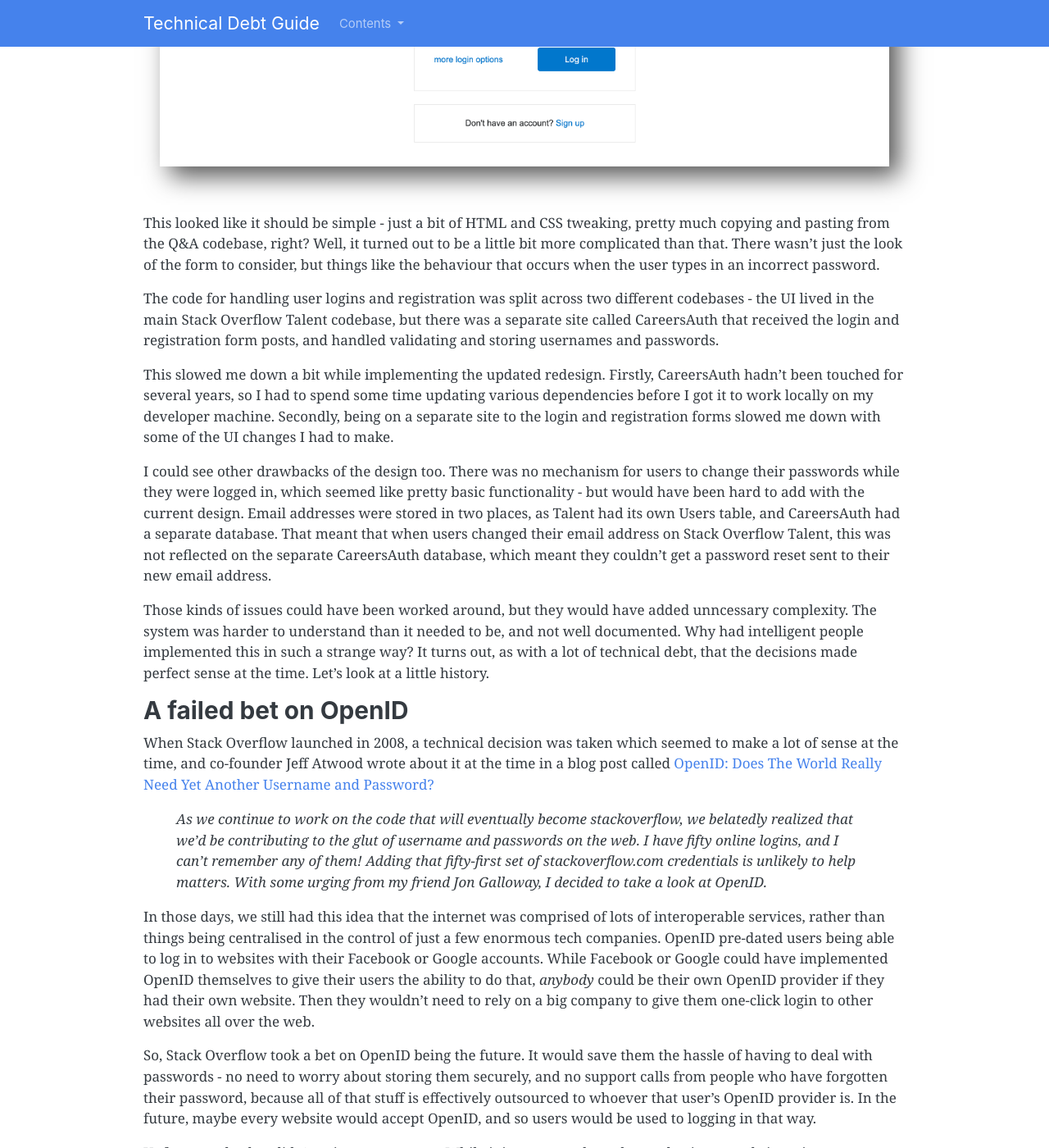
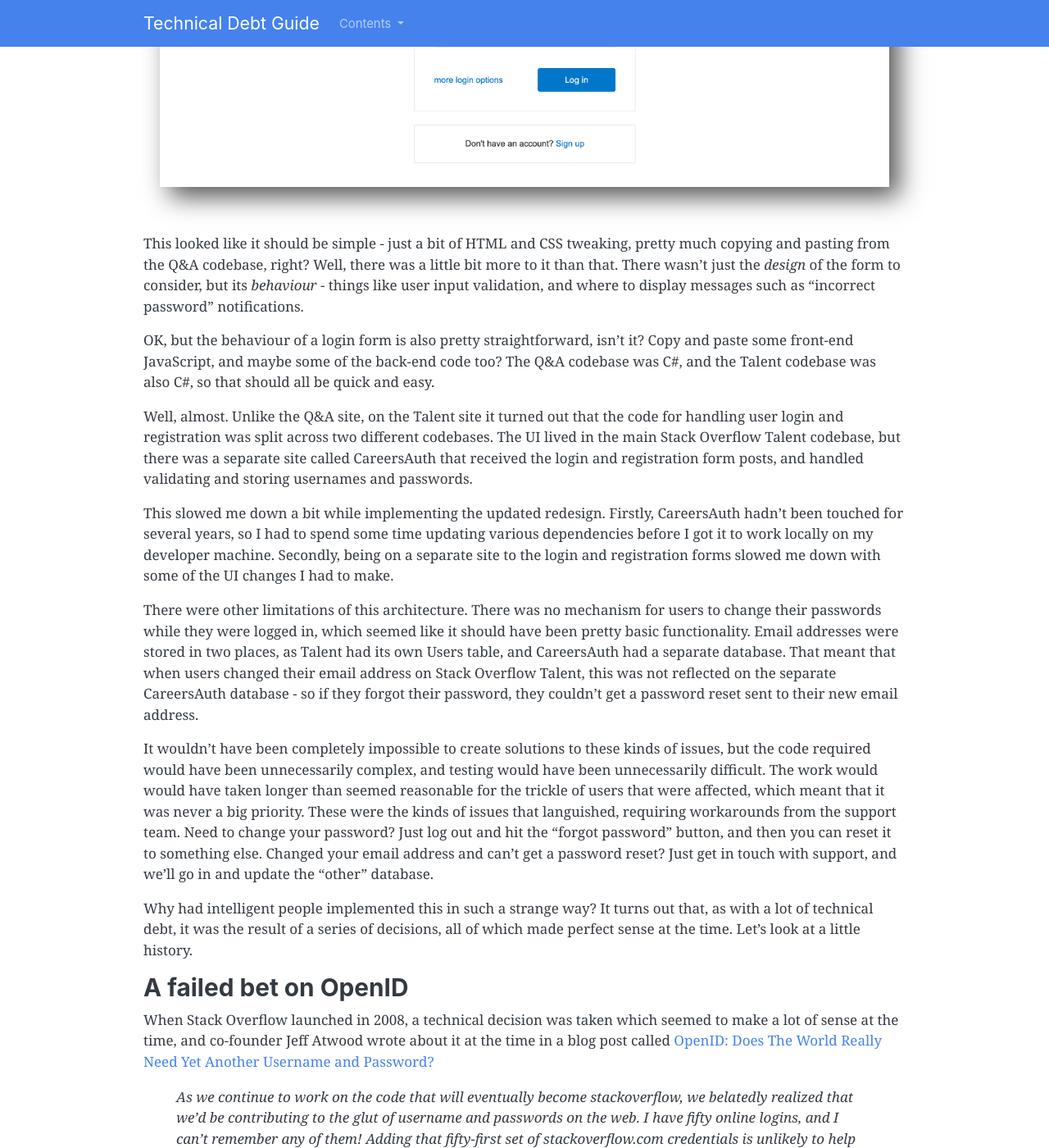
Before and after one commit to alexwarren/techdebtguide, a Jekyll site: the page built from articles/case-study-stack-overflow.md, in a window 1280 px wide and 1400 px high, scrolled down 1514 px. Shown: the whole window at 82% size. Built offline with Jekyll 4.4.1, drawn with Linux system fonts in a browser that asks for light colours; some of the changed text lies outside the part shown.

Commit message:
Update case-study-stack-overflow.md

```diff
--- a/articles/case-study-stack-overflow.md
+++ b/articles/case-study-stack-overflow.md
@@ -4,11 +4,11 @@ title: "Case Study: Technical Debt at Stack Overflow"
 permalink: case-study-stack-overflow
 ---
 
-For several years I worked as a web developer at [Stack Overflow](https://stackoverflow.com/). As with every company, Stack Overflow has some technical debt in its systems (remember, [technical debt is inevitable](/inevitability-of-technical-debt)), and this is a story about a particular piece of technical debt which I was involved with. This is an interesting example because it demonstrates how the changing requirements of a changing business lead to the creation of technical debt. It's also a story with a happy ending, because I was able to implement a plan for fixing it.
+For several years I worked as a web developer at [Stack Overflow](https://stackoverflow.com/). As with every company, Stack Overflow has some technical debt in its systems (remember, [technical debt is inevitable](/inevitability-of-technical-debt)), and this is a story about a particular piece of technical debt which I was involved with. This is an interesting example because it demonstrates how the changing requirements of a changing business lead to the creation of technical debt. It's also a story with a happy ending, because I was able to successfully implement a plan for fixing it.
 
 ### CareersAuth
 
-In 2016, I was working on a redesign of the login experience for [Stack Overflow Talent](https://stackoverflow.com/talent/en), which is the portal that employers use to post job listings, create company pages and search for candidates on Stack Overflow.
+In 2016, I was working on a redesign of the login experience for [Stack Overflow Talent](https://stackoverflow.com/talent/en), which up until that time had been known as Stack Overflow Careers. This is the portal that employers use to post job listings, create company pages and search for candidates on Stack Overflow.
 
 I was changing this crufty old login page, with its prominent OpenID options:
 
@@ -18,15 +18,19 @@ To something more like the one which had recently been implemented on the main S
 
 <img src="/photos/new-login.png" class="screenshot" alt="New login page">
 
-This looked like it should be simple - just a bit of HTML and CSS tweaking, pretty much copying and pasting from the Q&A codebase, right? Well, it turned out to be a little bit more complicated than that. There wasn't just the look of the form to consider, but things like the behaviour that occurs when the user types in an incorrect password.
+This looked like it should be simple - just a bit of HTML and CSS tweaking, pretty much copying and pasting from the Q&A codebase, right? Well, there was a little bit more to it than that. There wasn't just the _design_ of the form to consider, but its _behaviour_ - things like user input validation, and where to display messages such as "incorrect password" notifications.
 
-The code for handling user logins and registration was split across two different codebases - the UI lived in the main Stack Overflow Talent codebase, but there was a separate site called CareersAuth that received the login and registration form posts, and handled validating and storing usernames and passwords.
+OK, but the behaviour of a login form is also pretty straightforward, isn't it? Copy and paste some front-end JavaScript, and maybe some of the back-end code too? The Q&A codebase was C#, and the Talent codebase was also C#, so that should all be quick and easy.
+
+Well, almost. Unlike the Q&A site, on the Talent site it turned out that the code for handling user login and registration was split across two different codebases. The UI lived in the main Stack Overflow Talent codebase, but there was a separate site called CareersAuth that received the login and registration form posts, and handled validating and storing usernames and passwords.
 
 This slowed me down a bit while implementing the updated redesign. Firstly, CareersAuth hadn't been touched for several years, so I had to spend some time updating various dependencies before I got it to work locally on my developer machine. Secondly, being on a separate site to the login and registration forms slowed me down with some of the UI changes I had to make.
 
-I could see other drawbacks of the design too. There was no mechanism for users to change their passwords while they were logged in, which seemed like pretty basic functionality - but would have been hard to add with the current design. Email addresses were stored in two places, as Talent had its own Users table, and CareersAuth had a separate database. That meant that when users changed their email address on Stack Overflow Talent, this was not reflected on the separate CareersAuth database, which meant they couldn't get a password reset sent to their new email address.
+There were other limitations of this architecture. There was no mechanism for users to change their passwords while they were logged in, which seemed like it should have been pretty basic functionality. Email addresses were stored in two places, as Talent had its own Users table, and CareersAuth had a separate database. That meant that when users changed their email address on Stack Overflow Talent, this was not reflected on the separate CareersAuth database - so if they forgot their password, they couldn't get a password reset sent to their new email address.
 
-Those kinds of issues could have been worked around, but they would have added unncessary complexity. The system was harder to understand than it needed to be, and not well documented. Why had intelligent people implemented this in such a strange way? It turns out, as with a lot of technical debt, that the decisions made perfect sense at the time. Let's look at a little history.
+It wouldn't have been completely impossible to create solutions to these kinds of issues, but the code required would have been unnecessarily complex, and testing would have been unnecessarily difficult. The work would would have taken longer than seemed reasonable for the trickle of users that were affected, which meant that it was never a big priority. These were the kinds of issues that languished, requiring workarounds from the support team. Need to change your password? Just log out and hit the "forgot password" button, and then you can reset it to something else. Changed your email address and can't get a password reset? Just get in touch with support, and we'll go in and update the "other" database.
+
+Why had intelligent people implemented this in such a strange way? It turns out that, as with a lot of technical debt, it was the result of a series of decisions, all of which made perfect sense at the time. Let's look at a little history.
 
 ### A failed bet on OpenID
 
```
